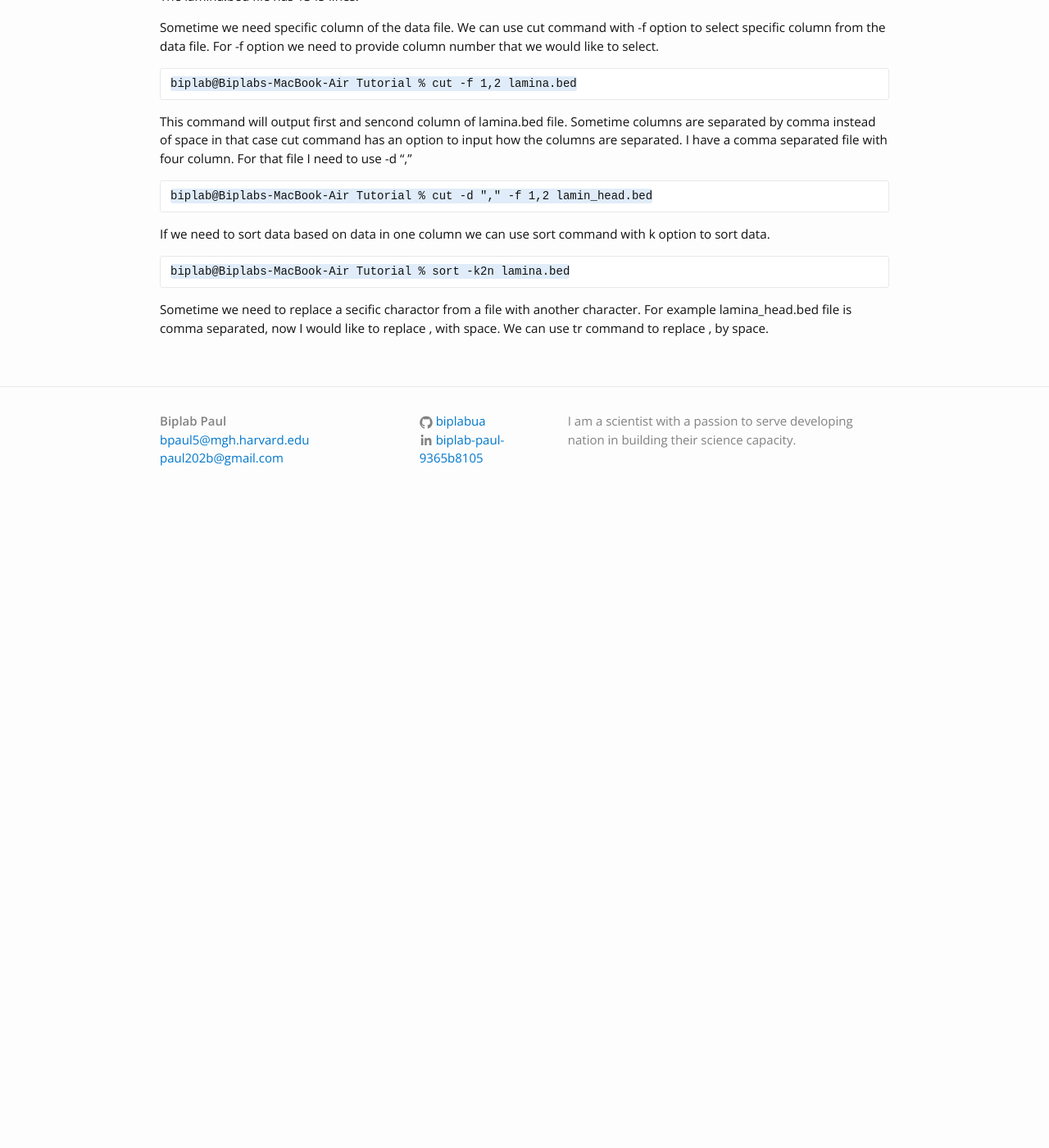
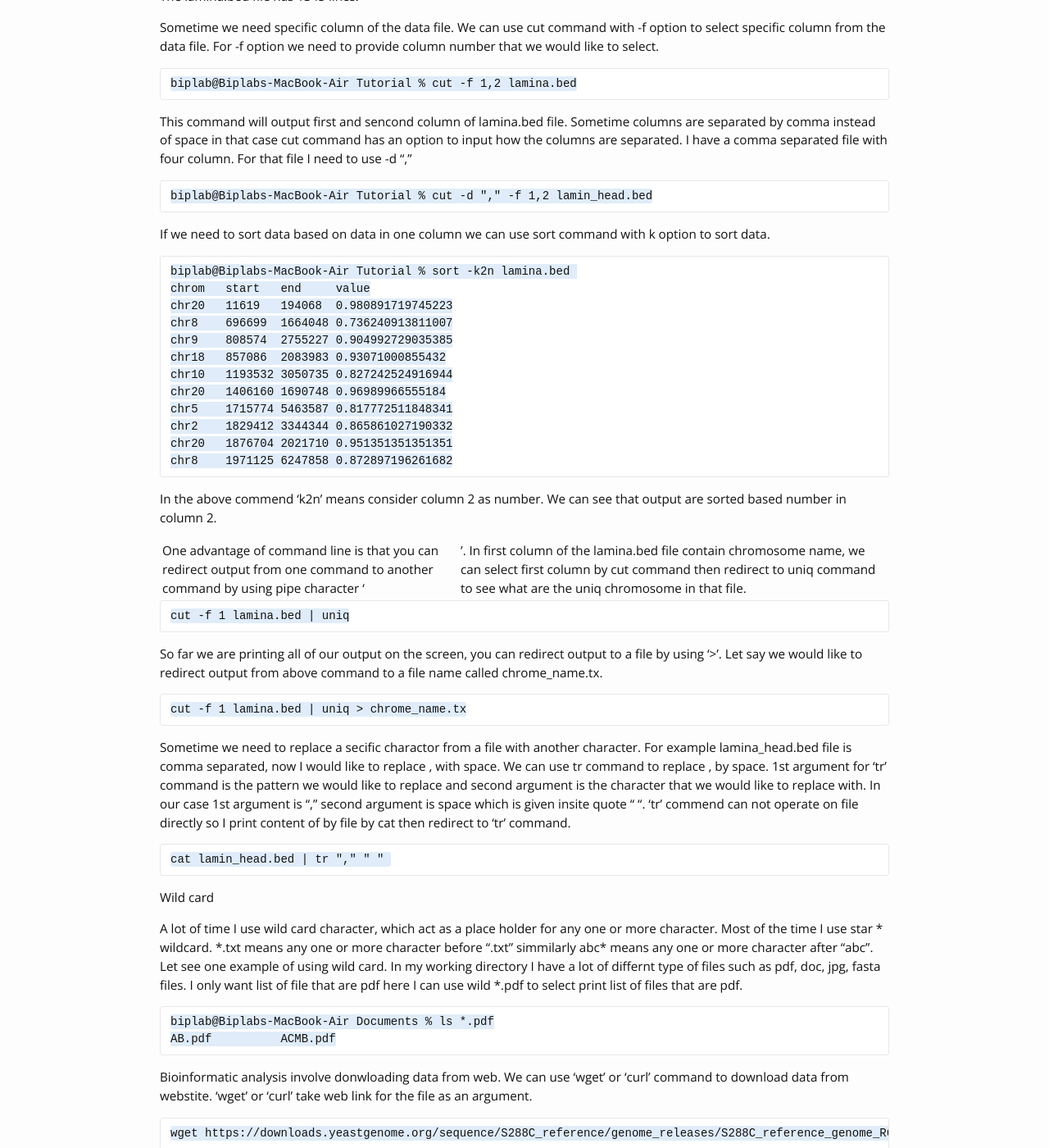
Before and after one commit to biplabua/biplabua.github.io, a Jekyll site: the page built from _posts/2020-03-10-post-2.markdown, in a window 1280 px wide and 1400 px high, scrolled down 2883 px. Shown: the whole window at 82% size. Built offline with Jekyll 4.4.1, drawn with Linux system fonts in a browser that asks for light colours; our own code applies the rules of GitHub Pages for plain Markdown files; before the commit the page ends 3513 px from its top, so only the background shows below that; some of the changed text lies outside the part shown.

Commit message:
more on unix

````diff
--- a/_posts/2020-03-10-post-2.markdown
+++ b/_posts/2020-03-10-post-2.markdown
@@ -119,9 +119,61 @@ This command will output first and sencond column of lamina.bed file. Sometime c
 biplab@Biplabs-MacBook-Air Tutorial % cut -d "," -f 1,2 lamin_head.bed
 ```
 If we need to sort data based on data in one column we can use sort command with k option to sort data.
+
 ```
 biplab@Biplabs-MacBook-Air Tutorial % sort -k2n lamina.bed
+chrom	start	end	value
+chr20	11619	194068	0.980891719745223
+chr8	696699	1664048	0.736240913811007
+chr9	808574	2755227	0.904992729035385
+chr18	857086	2083983	0.93071000855432
+chr10	1193532	3050735	0.827242524916944
+chr20	1406160	1690748	0.96989966555184
+chr5	1715774	5463587	0.817772511848341
+chr2	1829412	3344344	0.865861027190332
+chr20	1876704	2021710	0.951351351351351
+chr8	1971125	6247858	0.872897196261682
+```
+In the above commend 'k2n' means consider column 2 as number. We can see that output are sorted based number in column 2.
+
+One advantage of command line is that you can redirect output from one command to another command by using pipe character '|'. In first column of the lamina.bed file contain chromosome name, we can select first column by cut command then redirect to uniq command to see what are the uniq chromosome in that file.
+
+```
+cut -f 1 lamina.bed | uniq
 ```
 
+So far we are printing all of our output on the screen, you can redirect output to a file by using '>'. Let say we would like to redirect output from above command to a file name called chrome_name.tx.
 
-Sometime we need to replace a secific charactor from a file with another character. For example lamina_head.bed file is comma separated, now I would like to replace , with space. We can use tr command to replace , by space.
+```
+cut -f 1 lamina.bed | uniq > chrome_name.tx
+```
+Sometime we need to replace a secific charactor from a file with another character. For example lamina_head.bed file is comma separated, now I would like to replace , with space. We can use tr command to replace , by space. 1st argument for 'tr' command is the pattern we would like to replace and second argument is the character that we would like to replace with. In our case 1st argument is "," second argument is space which is given insite quote " ". 'tr' commend can not operate on file directly so I print content of by file by cat then redirect to 'tr' command.
+
+```
+cat lamin_head.bed | tr "," " "
+```
+
+Wild card
+
+A lot of time I use wild card character, which act as a place holder for any one or more character. Most of the time I use star * wildcard.
+\*.txt means any one or more character before ".txt" simmilarly abc\* means any one or more character after "abc". Let see one example of using wild card. In my working directory I have a lot of differnt type of files such as pdf, doc, jpg, fasta files. I only want list of file that are pdf here I can use wild \*.pdf to select print list of files that are pdf.
+
+```
+biplab@Biplabs-MacBook-Air Documents % ls *.pdf
+AB.pdf		ACMB.pdf
+```
+
+Bioinformatic analysis involve donwloading data from web. We can use 'wget' or 'curl' command to download data from webstite. 'wget' or 'curl' take web link for the file as an argument.
+
+```
+wget https://downloads.yeastgenome.org/sequence/S288C_reference/genome_releases/S288C_reference_genome_R63-1-1_20100105.tgz
+```
+This will download S288C_reference_genome_R63-1-1_20100105.tgz file in your working directory. This is a genome sequence file from Saccharomyces Genome Database.
+
+Files for genomic data is very big, so to reduce space in computer size of the file is reduced by using compression. The file we downloaded from SGD website is a 'tgz' file. One of the way compress the file using gzip. File name end with .gz that the file compressed by gzip. You need to use 'gunzip' command to decompress the file. Some time multiple files and compress together by archive and compress together to a single file called 'tarball' and the file name has extension of '.tgz' or 'tar.gz'. This file can be extracted by following command.
+
+```
+tar -zxvf S288C_reference_genome_R63-1-1_20100105.tgz
+```
+
+Above command will decompress the file we downloaded and you will see a directory name 'S288C_reference_genome_R63-1-1_20100105'. You can go into that directory and check files.
````
